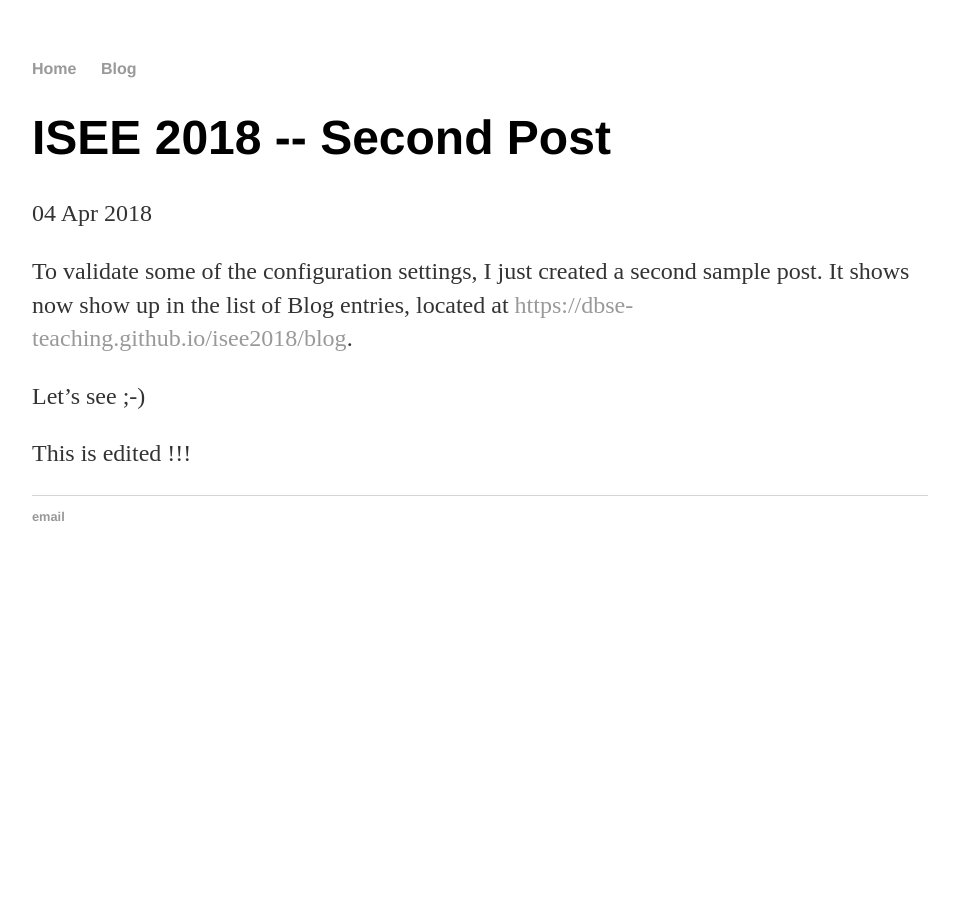
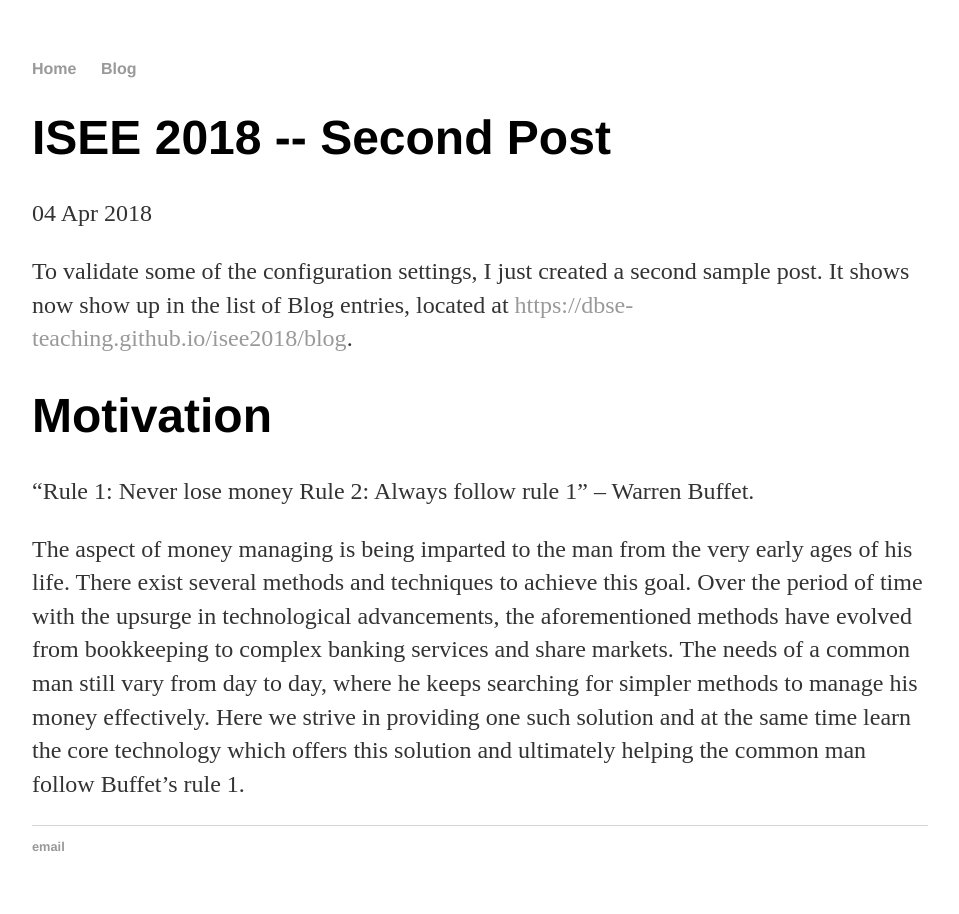
Before and after one commit to DBSE-teaching/isee2019-Sky-Net, a Jekyll site: the page built from docs/_posts/2018-04-04-second-post.md, in a window 1280 px wide. Shown: the whole page, without its empty margins (160-1119 px from the left). Built offline with Jekyll 4.4.1, drawn with Linux system fonts in a browser that asks for light colours.

Commit message:
Update 2018-04-04-second-post.md

```diff
--- a/docs/_posts/2018-04-04-second-post.md
+++ b/docs/_posts/2018-04-04-second-post.md
@@ -6,6 +6,9 @@ date: 2018-04-04
 
 To validate some of the configuration settings, I just created a second sample post. It shows now show up in the list of Blog entries, located at <https://dbse-teaching.github.io/isee2018/blog>.
 
-Let's see ;-)
+# Motivation
 
-This is edited           !!!
+   "Rule 1: Never lose money
+     Rule 2: Always follow rule 1" –  Warren Buffet.
+
+  The aspect of money managing is being imparted to the man from the very early ages of his life. There exist several methods and techniques to achieve this goal. Over the period of time with the upsurge in technological advancements, the aforementioned methods have evolved from bookkeeping to complex banking services and share markets. The needs of a common man still vary from day to day, where he keeps searching for simpler methods to manage his money effectively. Here we strive in providing one such solution and at the same time learn the core technology which offers this solution and ultimately helping the common man follow Buffet’s rule 1.
```
